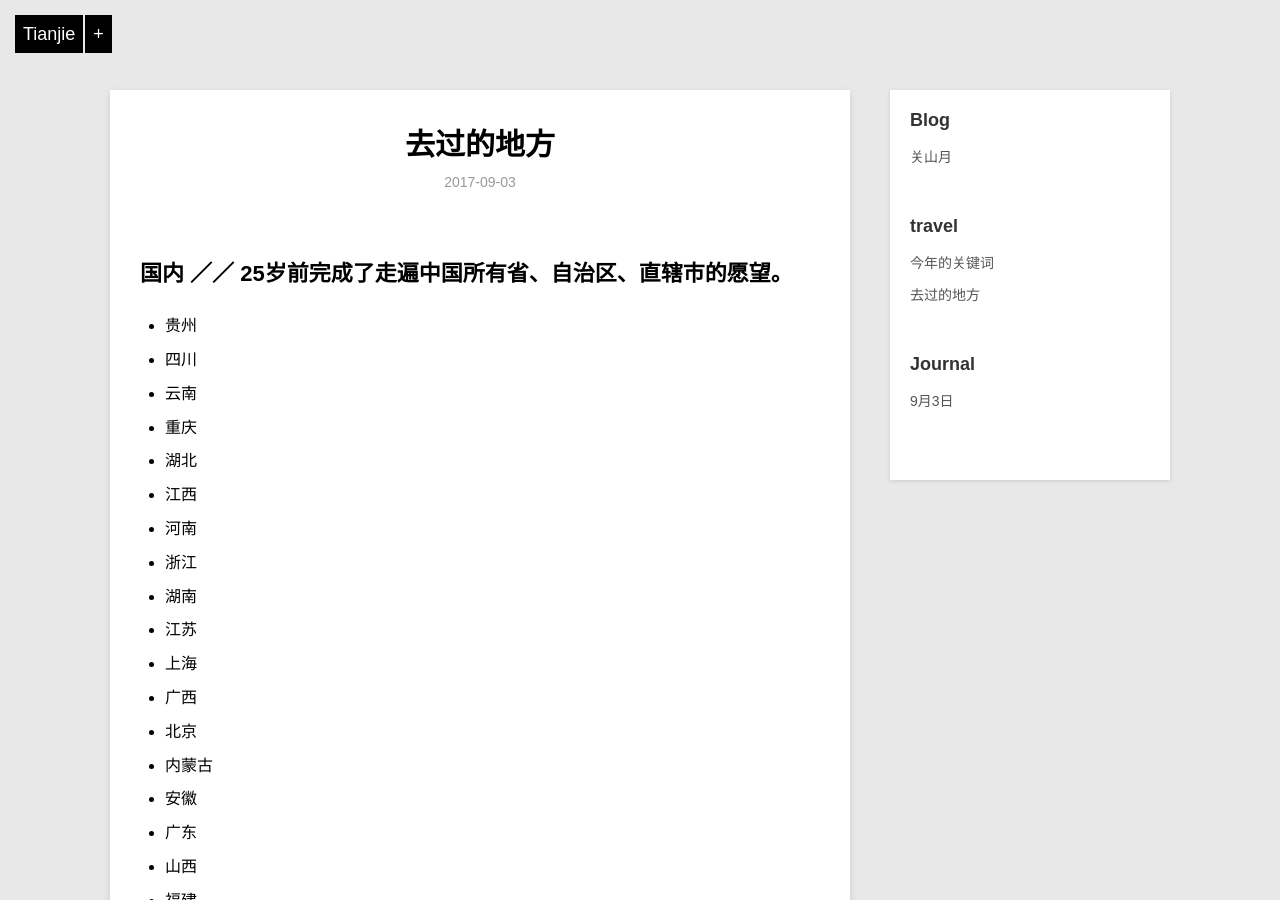
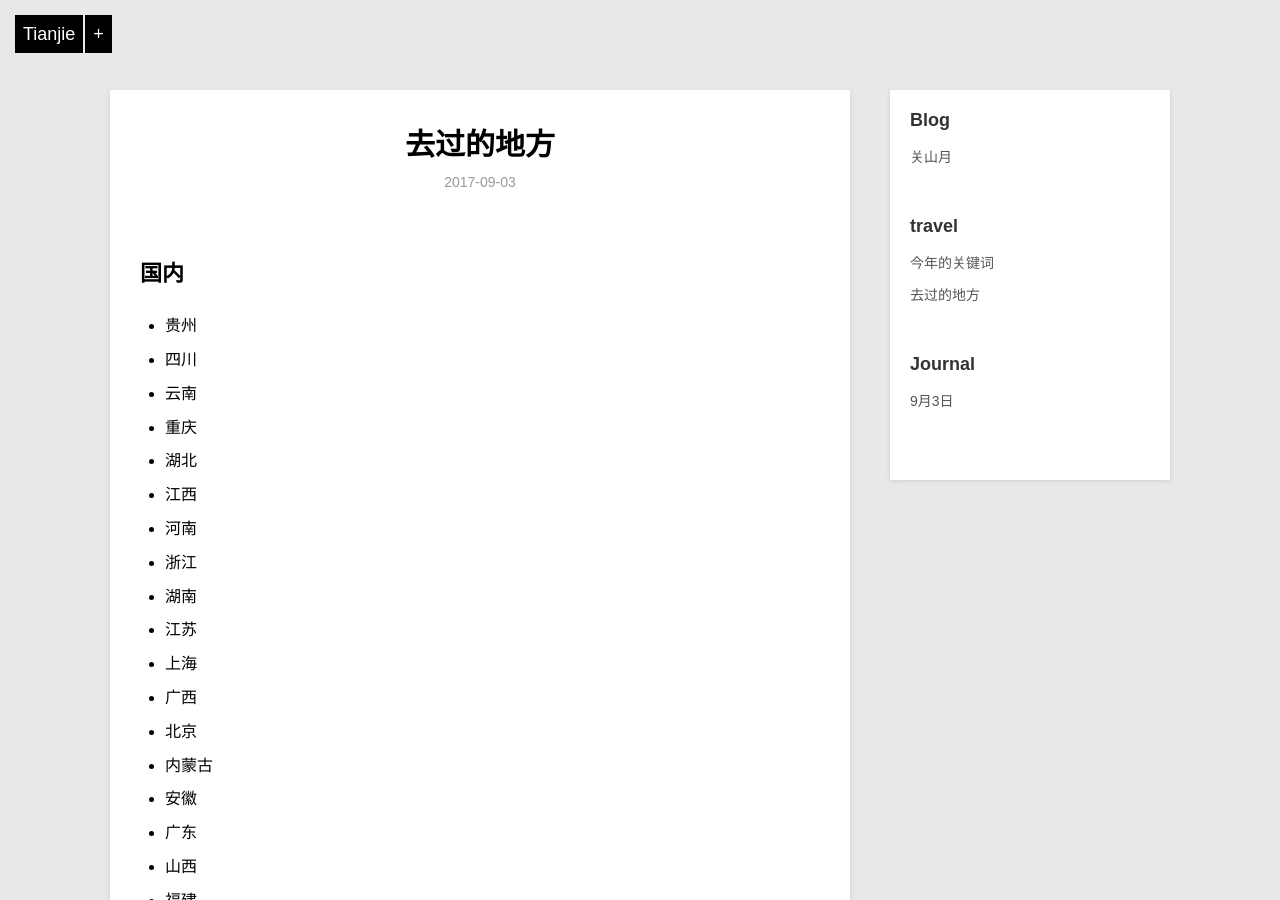
Before and after one commit to violettianjie/violettianjie.github.io, a Jekyll site: the page built from _posts/travel/2017-09-03-place-i-been.md, in a window 1280 px wide and 900 px high. Built offline with Jekyll 4.4.1, drawn with Linux system fonts in a browser that asks for light colours.

Commit message:
Update 2017-09-03-place-i-been.md

```diff
--- a/_posts/travel/2017-09-03-place-i-been.md
+++ b/_posts/travel/2017-09-03-place-i-been.md
@@ -5,7 +5,7 @@ category: travel
 description: 国内国外走过的城市
 ---
 
-国内 ／／ 25岁前完成了走遍中国所有省、自治区、直辖市的愿望。
+国内
 ---------------
 * 贵州
 * 四川
```
